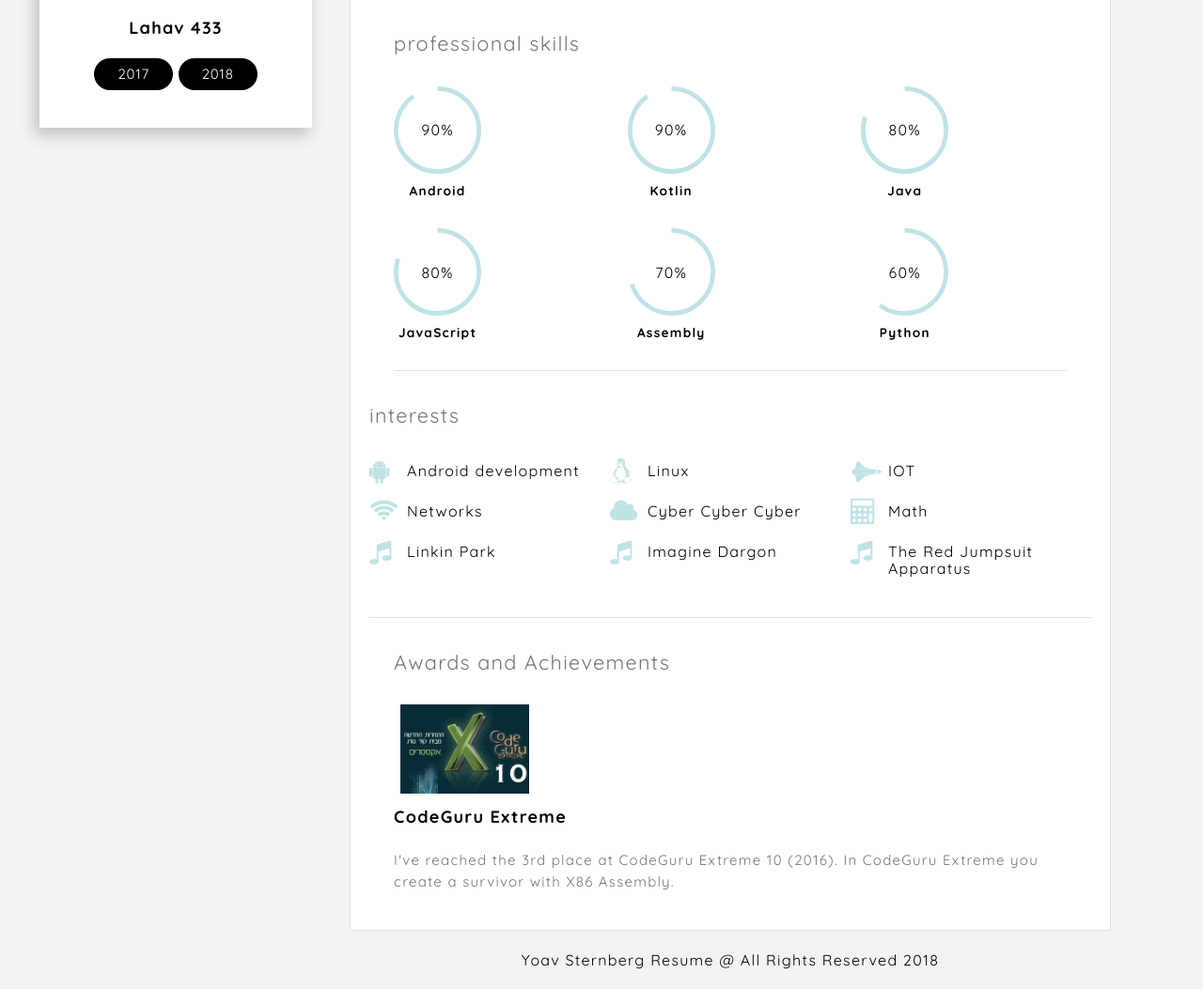
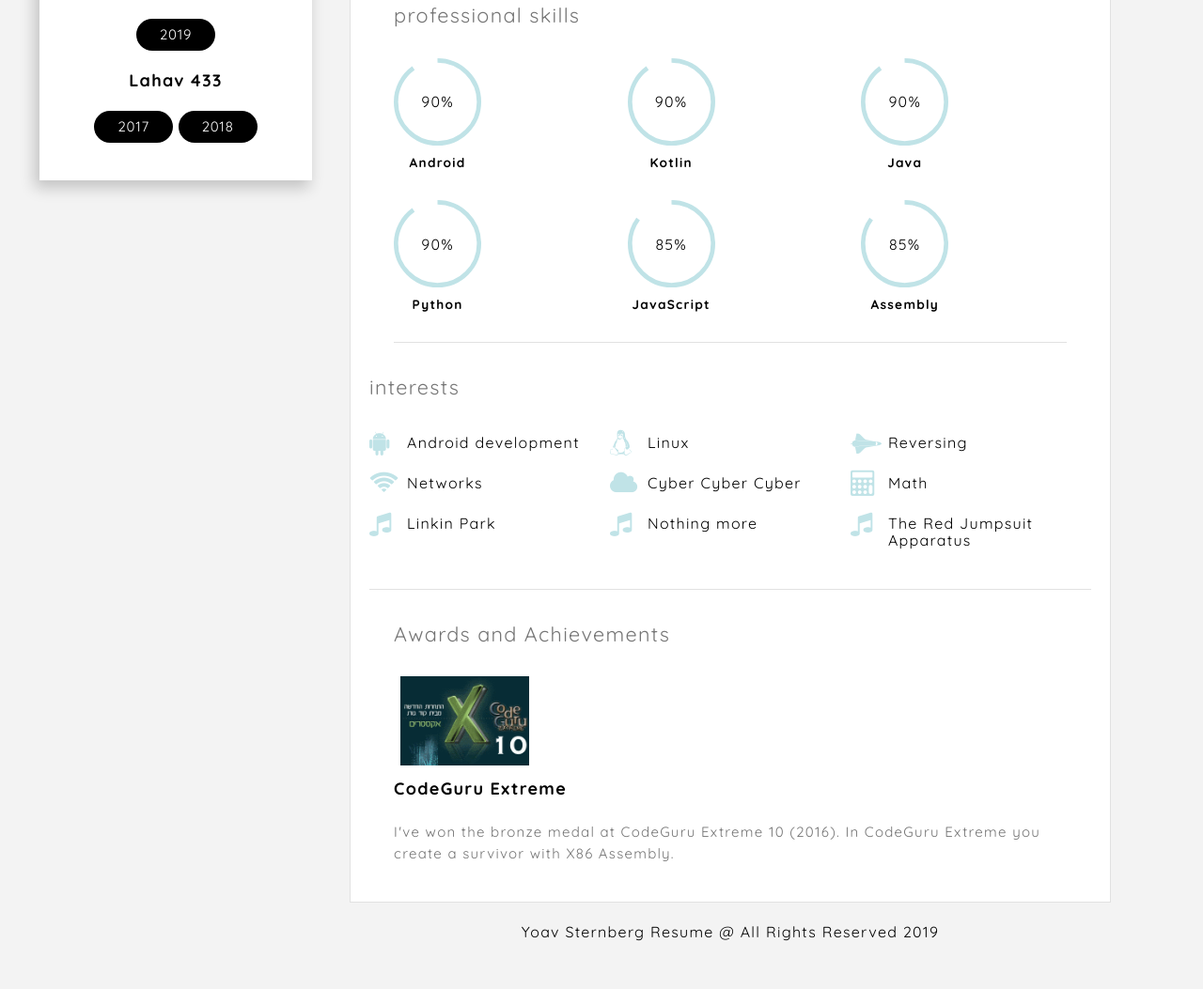
Before and after one commit to yoavst/yoavst.com, a plain HTML site: page index.html in a window 1280 px wide. Shown: the part 660-1713 px from the top of the page at 94% size. After the commit the page ends 1683 px from the top, so only its background shows below. Drawn offline with nearby package versions, Linux system fonts and the light colour scheme; some packages are replaced by stand-ins of ours; a script that the page names is missing; files whose address does not match are found by name.

Commit message:
Update to 2019

```diff
--- a/index.html
+++ b/index.html
@@ -1,11 +1,12 @@
 <!DOCTYPE html>
 <html lang="en" class="crt crt-side-box-on crt-nav-on crt-nav-type2 crt-main-nav-on crt-sidebar-on crt-layers-1">
+
 <head>
     <meta charset="utf-8">
     <meta http-equiv="X-UA-Compatible" content="IE=edge">
     <meta name="viewport" content="width=device-width, initial-scale=1">
     <title>Yoav Sternberg</title>
-        <meta name="description" content="Yoav Sternberg - 19 years old Android developer">
+    <meta name="description" content="Yoav Sternberg">
     <link rel="shortcut icon" href="favicon.ico">
     <!-- Google Fonts -->
     <link href="https://fonts.googleapis.com/css?family=Pacifico|Quicksand:400,700" rel="stylesheet">
@@ -14,6 +15,7 @@
     <!-- Styles -->
     <link href="assets/css/style.min.css" rel="stylesheet">
 </head>
+
 <body class="">
     <div class="crt-wrapper">
         <header id="crt-header">
@@ -22,7 +24,8 @@
                     <div class="crt-head-row">
                         <div id="crt-head-col1" class="crt-head-col text-left">
                             <a id="crt-logo" class="crt-logo" href="index.html">
-                                    <img src="assets/images/uploads/avatar/avatar-42x42.png" alt="Yoav Sternberg"><span>Yoav Sternberg</span>
+                                <img src="assets/images/uploads/avatar/avatar-42x42.png" alt="Yoav Sternberg"><span>Yoav
+                                    Sternberg</span>
                             </a>
                         </div>
                         <div id="crt-head-col2" class="crt-head-col text-right">
@@ -47,16 +50,20 @@
                         <a href="index.html" data-tooltip="Home"><span class="crt-icon crt-icon-home"></span></a>
                     </li>
                     <li>
-                            <a href="experience.html" data-tooltip="Experience"><span class="crt-icon crt-icon-experience"></span></a>
+                        <a href="experience.html" data-tooltip="Experience"><span
+                                class="crt-icon crt-icon-experience"></span></a>
                     </li>
                     <li>
-                            <a href="portfolio.html" data-tooltip="Portfolio"><span class="crt-icon crt-icon-portfolio"></span></a>
+                        <a href="portfolio.html" data-tooltip="Portfolio"><span
+                                class="crt-icon crt-icon-portfolio"></span></a>
                     </li>
                     <li>
-                            <a href="testimonials.html" data-tooltip="References"><span class="crt-icon crt-icon-references"></span></a>
+                        <a href="testimonials.html" data-tooltip="References"><span
+                                class="crt-icon crt-icon-references"></span></a>
                     </li>
                     <li>
-                            <a href="contact.html" data-tooltip="Contact"><span class="crt-icon crt-icon-contact"></span></a>
+                        <a href="contact.html" data-tooltip="Contact"><span
+                                class="crt-icon crt-icon-contact"></span></a>
                     </li>
                 </ul>
             </nav>
@@ -70,16 +77,21 @@
                         <div class="crt-card bg-primary text-center">
                             <div class="crt-card-avatar">
                                 <img class="avatar avatar-195" src="assets/images/uploads/avatar/avatar-195x195.png"
-                                    srcset="assets/images/uploads/avatar/avatar-390x390-2x.png 2x" width="195" height="195" alt="">
+                                    srcset="assets/images/uploads/avatar/avatar-390x390-2x.png 2x" width="195"
+                                    height="195" alt="">
                             </div>
                             <div class="crt-card-info">
                                 <h2 class="text-upper">Yoav Sternberg</h2>
-                                    <p class="text-muted">Android Developer</p>
+                                <p class="text-muted">Cool subtitle comes here</p>
                                 <ul class="crt-social clear-list">
-                                        <li><a href="https://github.com/yoavst"><span class="crt-icon crt-icon-github"></span></a></li>
-                                        <li><a href="http://stackoverflow.com/users/4874829/yoav-sternberg"><span class="crt-icon crt-icon-stack-overflow"></span></a></li>
-                                        <li><a href="https://www.facebook.com/yoavst"><span class="crt-icon crt-icon-facebook"></span></a></li>
-                                        <li><a href="https://plus.google.com/u/0/+YoavSternberg1999"><span class="crt-icon crt-icon-google-plus"></span></a></li>
+                                    <li><a href="https://github.com/yoavst"><span
+                                                class="crt-icon crt-icon-github"></span></a></li>
+                                    <li><a href="http://stackoverflow.com/users/4874829/yoav-sternberg"><span
+                                                class="crt-icon crt-icon-stack-overflow"></span></a></li>
+                                    <li><a href="https://www.facebook.com/yoavst"><span
+                                                class="crt-icon crt-icon-facebook"></span></a></li>
+                                    <li><a href="https://plus.google.com/u/0/+YoavSternberg1999"><span
+                                                class="crt-icon crt-icon-google-plus"></span></a></li>
                                 </ul>
                             </div>
                         </div>
@@ -89,12 +101,16 @@
                                 <h4>Mossad</h4>
                                 <a class="btn btn-default btn-thin" href="assets/files/mossad-2017.pdf">2017</a>
                                 <a class="btn btn-default btn-thin" href="assets/files/mossad-2018.pdf">2018</a>
+                                <br><br>
+                                <a class="btn btn-default btn-thin" href="assets/files/mossad-2019.pdf">2019</a>
                             </div>
                             <br>
                             <div>
                                 <h4>Lahav 433</h4>
-                                    <a class="btn btn-default btn-thin btn-upper" href="assets/files/lahav-2017.pdf">2017</a>
-                                    <a class="btn btn-default btn-thin btn-upper" href="assets/files/lahav-2018.pdf">2018</a>
+                                <a class="btn btn-default btn-thin btn-upper"
+                                    href="assets/files/lahav-2017.pdf">2017</a>
+                                <a class="btn btn-default btn-thin btn-upper"
+                                    href="assets/files/lahav-2018.pdf">2018</a>
                             </div>
                         </div>
                     </div>
@@ -153,7 +169,9 @@
                                         <h2 class="title-lg text-upper">About Me</h2>
                                         <div class="text-box">
                                             <p><b>Hello, I’m Yoav Sternberg!</b><br>
-                                                    I'm a 19 years old developer, learning Computer science and Mathematics in Tel-Aviv University, Israel. I have over 5 years of experience with programming and many more to come.
+                                                I learn Computer science and Mathematics in Tel-Aviv University, Israel.
+                                                I have over 5 years of experience with programming and many more to
+                                                come.
                                             </p>
                                         </div>
                                     </div>
@@ -186,7 +204,8 @@
                                             <dt class="text-upper">D.o.b.</dt>
                                             <dd>1999</dd>
                                             <dt class="text-upper">e-mail</dt>
-                                                <dd><a href="mailto:yoav.sternberg@gmail.com">yoav.sternberg@gmail.com</a></dd>
+                                            <dd><a href="mailto:yoav.sternberg@gmail.com">yoav.sternberg@gmail.com</a>
+                                            </dd>
                                             <dt class="text-upper">Telegram</dt>
                                             <dd>https://t.me/yoavst</dd>
                                         </dl>
@@ -194,8 +213,8 @@
                                     <!-- .col-sm-6 -->
                                     <div class="col-sm-6 clear-mrg">
                                         <h2 class="title-thin text-muted">languages</h2>
-                                            <div class="progress-bullets crt-animate" role="progressbar" aria-valuenow="10" aria-valuemin="0"
-                                                aria-valuemax="10">
+                                        <div class="progress-bullets crt-animate" role="progressbar" aria-valuenow="10"
+                                            aria-valuemin="0" aria-valuemax="10">
                                             <strong class="progress-title">Hebrew</strong>
                                             <span class="progress-bar">
                                                 <span class="bullet fill"></span>
@@ -211,8 +230,8 @@
                                             </span>
                                             <span class="progress-text text-muted">native</span>
                                         </div>
-                                            <div class="progress-bullets crt-animate" role="progressbar" aria-valuenow="8" aria-valuemin="0"
-                                                aria-valuemax="10">
+                                        <div class="progress-bullets crt-animate" role="progressbar" aria-valuenow="8"
+                                            aria-valuemin="0" aria-valuemax="10">
                                             <strong class="progress-title">English</strong>
                                             <span class="progress-bar">
                                                 <span class="bullet fill"></span>
@@ -240,20 +259,23 @@
                                         <h2 class="title-thin text-muted">professional skills</h2>
                                         <div class="row">
                                             <div class="col-xs-4">
-                                                    <div class="progress-chart crt-animate" role="progressbar" aria-valuenow="90" aria-valuemin="0" aria-valuemax="100">
-                                                        <div class="progress-bar" data-text="90%" data-value="0.9"></div>
+                                                <div class="progress-chart crt-animate" role="progressbar"
+                                                    aria-valuenow="90" aria-valuemin="0" aria-valuemax="100">
+                                                    <div class="progress-bar" data-text="90%" data-value="0.90"></div>
                                                     <strong class="progress-title">Android</strong>
                                                 </div>
                                             </div>
                                             <div class="col-xs-4">
-                                                    <div class="progress-chart crt-animate" role="progressbar" aria-valuenow="90" aria-valuemin="0" aria-valuemax="100">
+                                                <div class="progress-chart crt-animate" role="progressbar"
+                                                    aria-valuenow="90" aria-valuemin="0" aria-valuemax="100">
                                                     <div class="progress-bar" data-text="90%" data-value="0.90"></div>
                                                     <strong class="progress-title">Kotlin</strong>
                                                 </div>
                                             </div>
                                             <div class="col-xs-4">
-                                                    <div class="progress-chart crt-animate" role="progressbar" aria-valuenow="80" aria-valuemin="0" aria-valuemax="100">
-                                                        <div class="progress-bar" data-text="80%" data-value="0.80"></div>
+                                                <div class="progress-chart crt-animate" role="progressbar"
+                                                    aria-valuenow="80" aria-valuemin="0" aria-valuemax="100">
+                                                    <div class="progress-bar" data-text="90%" data-value="0.90"></div>
                                                     <strong class="progress-title">Java</strong>
                                                 </div>
                                             </div>
@@ -261,22 +283,24 @@
                                         <br>
                                         <div class="row">
                                             <div class="col-xs-4">
-                                                    <div class="progress-chart crt-animate" role="progressbar" aria-valuenow="80" aria-valuemin="0" aria-valuemax="100">
-                                                        <div class="progress-bar" data-text="80%" data-value="0.80"></div>
+                                                <div class="progress-chart crt-animate" role="progressbar"
+                                                    aria-valuenow="60" aria-valuemin="0" aria-valuemax="100">
+                                                    <div class="progress-bar" data-text="90%" data-value="0.90"></div>
+                                                    <strong class="progress-title">Python</strong>
+                                                </div>
+                                            </div>
+                                            <div class="col-xs-4">
+                                                <div class="progress-chart crt-animate" role="progressbar"
+                                                    aria-valuenow="80" aria-valuemin="0" aria-valuemax="100">
+                                                    <div class="progress-bar" data-text="85%" data-value="0.85"></div>
                                                     <strong class="progress-title">JavaScript</strong>
                                                 </div>
                                             </div>
                                             <div class="col-xs-4">
-                                                    <div class="progress-chart crt-animate" role="progressbar" aria-valuenow="70" aria-valuemin="0" aria-valuemax="100">
-                                                        <div class="progress-bar" data-text="70%" data-value="0.70"></div>
+                                                <div class="progress-chart crt-animate" role="progressbar"
+                                                    aria-valuenow="70" aria-valuemin="0" aria-valuemax="100">
+                                                    <div class="progress-bar" data-text="85%" data-value="0.85"></div>
                                                     <strong class="progress-title">Assembly</strong>
-                                                    </div>
-                                                </div>
-
-                                                <div class="col-xs-4">
-                                                    <div class="progress-chart crt-animate" role="progressbar" aria-valuenow="60" aria-valuemin="0" aria-valuemax="100">
-                                                        <div class="progress-bar" data-text="60%" data-value="0.60"></div>
-                                                        <strong class="progress-title">Python</strong>
                                                 </div>
                                             </div>
                                         </div>
@@ -294,13 +318,14 @@
                                         <ul class="icon-list icon-list-col3 clearfix">
                                             <li><span class="crt-icon crt-icon-android"></span>Android development</li>
                                             <li><span class="crt-icon crt-icon-linux"></span>Linux</li>
-                                                <li><span class="crt-icon crt-icon-space-shuttle"></span>IOT</li>
+                                            <li><span class="crt-icon crt-icon-space-shuttle"></span>Reversing</li>
                                             <li><span class="crt-icon crt-icon-wifi"></span>Networks</li>
                                             <li><span class="crt-icon crt-icon-cloud"></span>Cyber Cyber Cyber</li>
                                             <li><span class="crt-icon crt-icon-calculator"></span>Math</li>
                                             <li><span class="crt-icon crt-icon-music"></span>Linkin Park</li>
-                                                <li><span class="crt-icon crt-icon-music"></span>Imagine Dargon</li>
-                                                <li><span class="crt-icon crt-icon-music"></span>The Red Jumpsuit Apparatus</li>
+                                            <li><span class="crt-icon crt-icon-music"></span>Nothing more</li>
+                                            <li><span class="crt-icon crt-icon-music"></span>The Red Jumpsuit Apparatus
+                                            </li>
                                         </ul>
                                     </div>
                                 </div>
@@ -315,7 +340,8 @@
                                             </figure>
                                             <h3 class="award-title">CodeGuru Extreme</h3>
                                             <div class="award-text text-muted clear-mrg">
-                                                        <p>I've reached the 3rd place at CodeGuru Extreme 10 (2016). In CodeGuru Extreme you create a survivor with X86 Assembly.</p>
+                                                <p>I've won the bronze medal at CodeGuru Extreme 10 (2016). In CodeGuru
+                                                    Extreme you create a survivor with X86 Assembly.</p>
                                             </div>
                                         </div>
                                     </div>
@@ -336,17 +362,17 @@
         <footer id="crt-footer" class="crt-container-lg">
             <div class="crt-container">
                 <div class="crt-container-sm clear-mrg text-center">
-                            <p>Yoav Sternberg Resume @ All Rights Reserved 2018</p>
+                    <p>Yoav Sternberg Resume @ All Rights Reserved 2019</p>
                 </div>
             </div>
             <!-- .crt-container -->
         </footer>
         <!-- #crt-footer -->
         <svg id="crt-bg-shape-1" class="hidden-sm hidden-xs" height="519" width="758">
-                    <polygon class="pol" points="0,455,693,352,173,0,92,0,0,71"/>
+            <polygon class="pol" points="0,455,693,352,173,0,92,0,0,71" />
         </svg>
         <svg id="crt-bg-shape-2" class="hidden-sm hidden-xs" height="536" width="633">
-                        <polygon points="0,0,633,0,633,536"/>
+            <polygon points="0,0,633,0,633,536" />
         </svg>
     </div>
     <!-- .crt-wrapper -->
@@ -357,4 +383,5 @@
     <script type="text/javascript" src="assets/js/plugins.min.js"></script>
     <script type="text/javascript" src="assets/js/theme.min.js"></script>
 </body>
+
 </html>
```
Also changed, not shown: 404.html (+7 -5 lines), contact.html (+5 -3 lines), experience.html (+5 -3 lines), portfolio.html (+6 -4 lines), testimonials.html (+5 -3 lines), 1 other file. Lines whose indentation alone changed are shown as unchanged.
